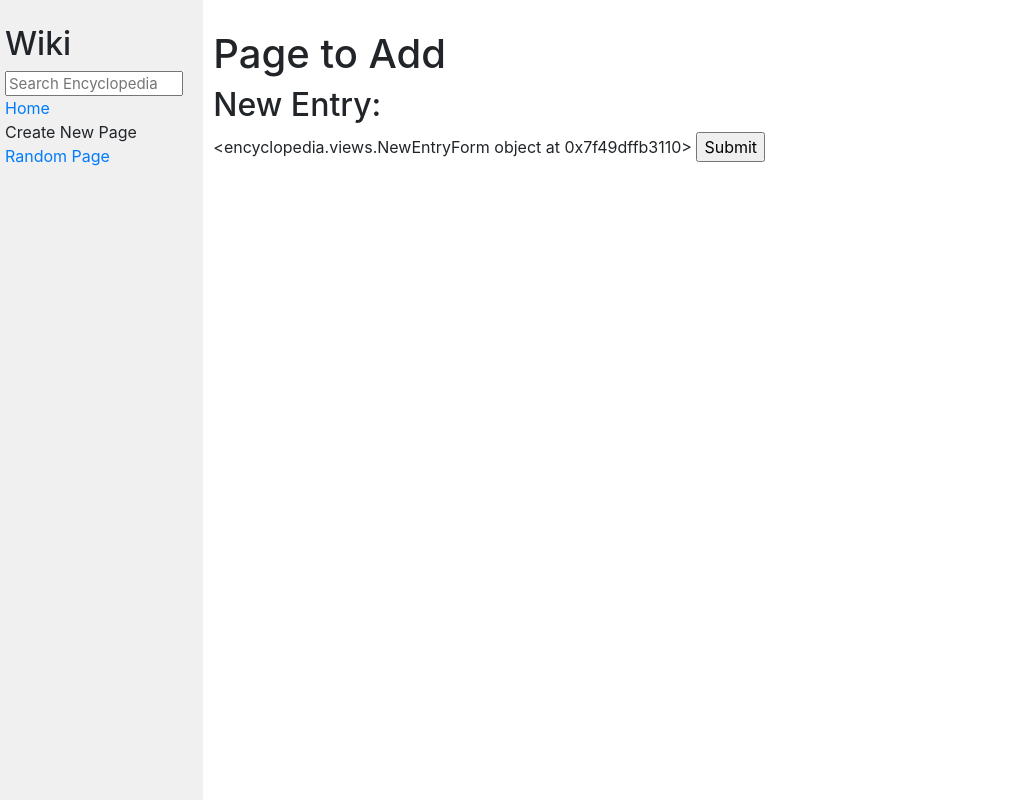
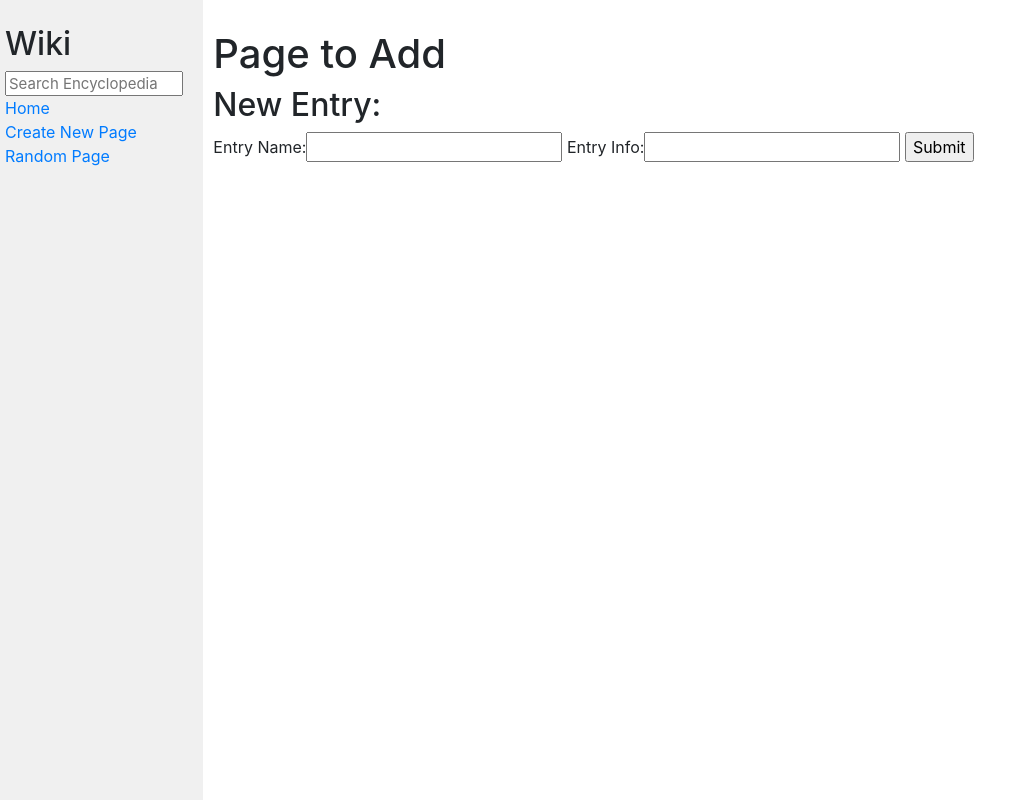
Before and after one commit to alfaropat/project1, a Django app: page /add in a window 1280 px wide. Shown: the whole page, without its empty margins (0-1032 px from the left). Run offline with Django 3.2, Linux system fonts and the light colour scheme; some libraries are stand-ins or nearby versions.

Commit message:
Added add functionality to views.py and created a test file.

```diff
--- a/encyclopedia/templates/encyclopedia/add.html
+++ b/encyclopedia/templates/encyclopedia/add.html
@@ -7,6 +7,10 @@
 {% block body %}
     <h1>Page to Add</h1>
 
+    {% if exists == True %}
+        <p>Error: Entry already exists!</p>
+    {% endif %}
+
     <h2>New Entry:</h2>
     <form action="{% url 'encyclopedia:add' %}" method="post">
        {% csrf_token %}
--- a/encyclopedia/templates/encyclopedia/layout.html
+++ b/encyclopedia/templates/encyclopedia/layout.html
@@ -20,7 +20,7 @@
                     <a href="{% url 'encyclopedia:index' %}">Home</a>
                 </div>
                 <div>
-                    Create New Page
+                    <a href="{% url 'encyclopedia:add' %}">Create New Page</a>
                 </div>
                 <div>
                     <a href="{% url 'encyclopedia:rand' %}">Random Page</a>
--- a/encyclopedia/views.py
+++ b/encyclopedia/views.py
@@ -45,7 +45,7 @@ def search(request):
                     "search_list": search_list
                 })
         else:
-            return render(request, "tasks/search.html", {
+            return render(request, "encyclopedia/search.html", {
                 "form": form
             })
 
@@ -89,18 +89,29 @@ def add(request):
         if form.is_valid():
             entry_name = form.cleaned_data["entry_name"]
             entry_info = form.cleaned_data["entry_info"]
+            entry_content = f"# {entry_name}\n\n {entry_info}\n"
 
-            util.save_entry(entry_name,entry_info)
+            if util.get_entry(entry_name) != None:
+                return render(request, "encyclopedia/add.html", {
+                    "form": form,
+                    "exists": True
+                })
 
-            return render(request, "encyclopedia/entry.html", {
-                "entry_name": entry_name,
-                "entry_info": entry_info
+            util.save_entry(entry_name,entry_content)
+
+            return redirect('encyclopedia:entry', name = entry_name)
+
+        else:
+            return render(request, "encyclopedia/add.html", {
+                "form": form,
+                "exists": False
             })
 
     return render(request, "encyclopedia/add.html", {
         "form": NewEntryForm(),
+        "exists": False
     })
 
-class NewEntryForm():
+class NewEntryForm(forms.Form):
     entry_name = forms.CharField(label="Entry Name")
     entry_info = forms.CharField(label="Entry Info")
```
